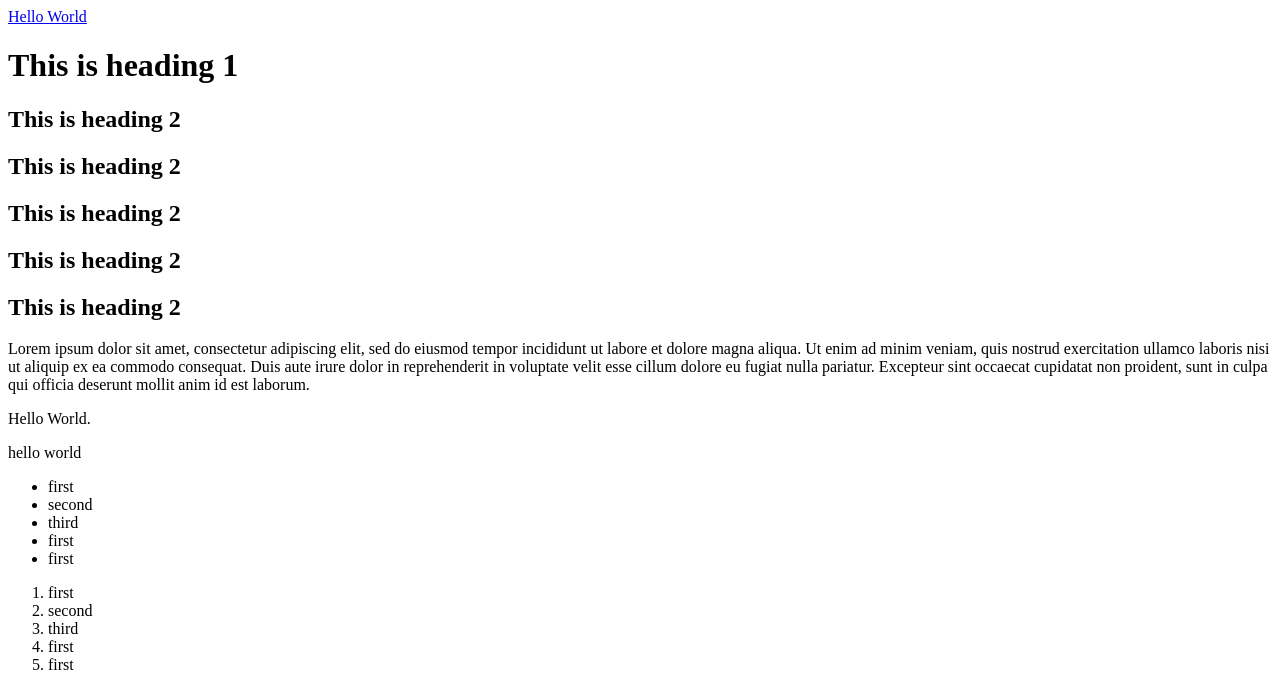
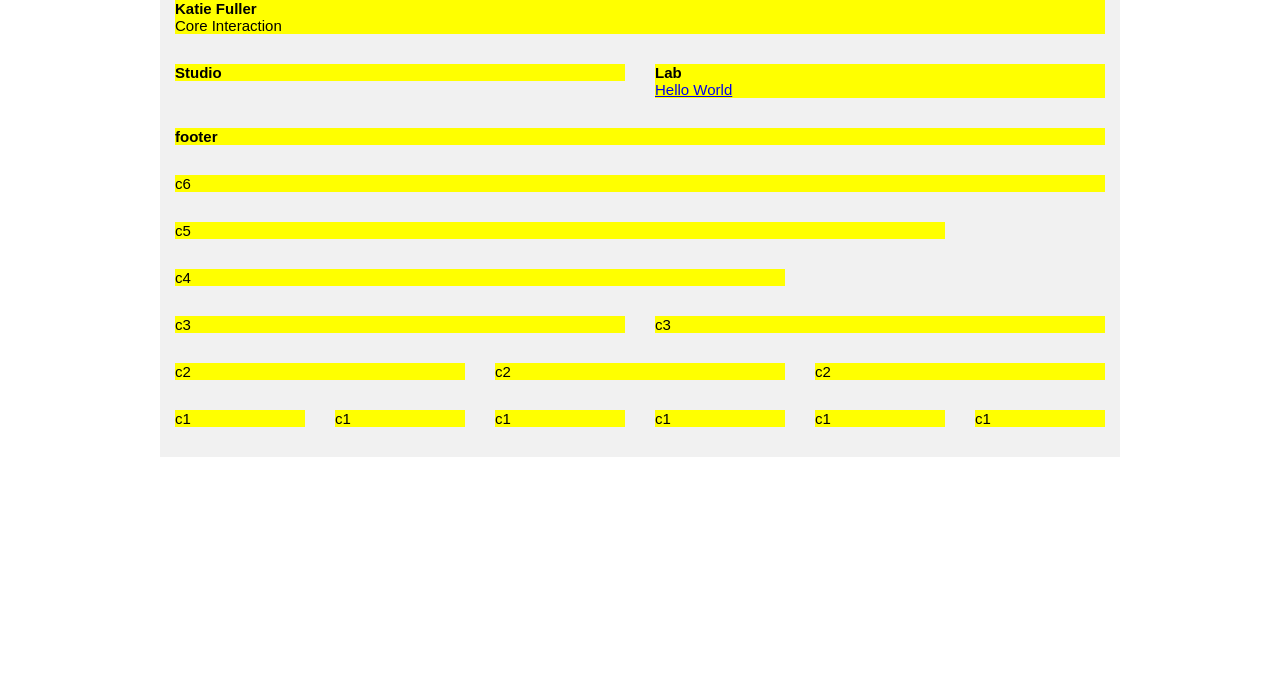
Before and after one commit to fullk232/fullk232.github.io, a plain HTML site: page index.html in a window 1280 px wide. Shown: the top 687 px of the page. Drawn offline with nearby package versions, Linux system fonts and the light colour scheme.

Commit message:
build grid for homepage

```diff
--- a/assets/css/styles.css
+++ b/assets/css/styles.css
@@ -0,0 +1,46 @@
+body {
+	margin: 0;
+	padding: 0;
+	font-size: 15px;
+	font-family: arial, helvetica, sans-serif;
+}
+
+div { vertical-align; }
+
+h1, h2, h3, h4, h5, h6 {
+	font-size: 15px;
+	margin: 0;
+}
+
+ul {
+	font-size: 15px;
+	margin: 0px;
+}
+
+
+.container{
+	width: 960px;
+	background: #f1f1f1;
+	font-size: 0px;
+	margin: 0 auto 0 auto;
+}
+
+.c {
+	background: #ff0;
+	margin: 0 15px 30px 15px;
+	font-size: 15px;
+	display: inline-block;
+	vertical-align: top;
+
+}
+
+.c6 { width: 930px; }
+.c5 { width: 770px; }
+.c4 { width: 610px; }
+.c3 { width: 450px; }
+.c2 { width: 290px; }
+.c1 { width: 130px; }
+
+.red{
+	color: #f00;
+}
--- a/index.html
+++ b/index.html
@@ -8,40 +8,39 @@
   </head>
 
   <body>
+    <div class="container">
+        <div class="c c6 header">
+            <h1>Katie Fuller</h1>
+            Core Interaction
+         </div>
+         <div class="c c3 section">
+            <h2>Studio</h2>
+        </div>
+        <div class="c c3 section">
+             <h2>Lab</h2>
     <a href="hello-world/index.html">Hello World</a>
-    <h1>This is heading 1</h1>
-    <h2>This is heading 2</h2>
-    <h2>This is heading 2</h2>
-    <h2>This is heading 2</h2>
-    <h2>This is heading 2</h2>
-    <h2>This is heading 2</h2>
+   </div>
+   <div class="c c6 footer">
+    <h3>footer</h3>
+   </div>
+    <div class="c c6">c6</div>
+    <div class="c c5">c5</div>
+    <div class="c c4">c4</div>
+    <div class="c c3">c3</div>
+    <div class="c c3">c3</div>
+    <div class="c c2">c2</div>
+    <div class="c c2">c2</div>
+    <div class="c c2">c2</div>
+    <div class="c c1">c1</div>
+    <div class="c c1">c1</div>
+    <div class="c c1">c1</div>
+    <div class="c c1">c1</div>
+    <div class="c c1">c1</div>
+    <div class="c c1">c1</div>
+    </div>
+</div>
+</div>
 
-    <p>Lorem ipsum dolor sit amet, consectetur adipiscing elit, sed do eiusmod tempor incididunt ut labore et dolore magna aliqua. Ut enim ad minim veniam, quis nostrud exercitation ullamco laboris nisi ut aliquip ex ea commodo consequat. Duis aute irure dolor in reprehenderit in voluptate velit esse cillum dolore eu fugiat nulla pariatur. Excepteur sint occaecat cupidatat non proident, sunt in culpa qui officia deserunt mollit anim id est laborum.</p>
-
-    <p>Hello World.</p>
-    <p>hello world</p>
-
-    <ul>
-        <li>first</li>
-        <li>second</li>
-        <li>third</li>
-        <li>first</li>
-        <li>first</li>
-    </ul>
-    <ol>
-        <li>first</li>
-        <li>second</li>
-        <li>third</li>
-        <li>first</li>
-        <li>first</li>
-    </ol>
-
-<img src="assets/img/pretty.jpg" />
-<a href="http://www.nytimes.com/">nytimes</a>
-
-<a href="http://www.nytimes.com/">
-  <img src="assets/img/pretty.jpg" />
-</a>
 
     <script src="assets/js/app.js"></script>
 
```
Also changed, not shown: crazyneighbors/index.html (added, +18 -0 lines), crazyneighbors/page2.html (added, +18 -0 lines), hello-world/v1/index.html (added, +16 -0 lines), hello-world/v1/page2.html (added, +15 -0 lines), crazyneighbors/assets/css/styles.css (added), crazyneighbors/assets/img/pretty.jpg (added), crazyneighbors/assets/js/app.js (added), hello-world/v1/assets/css/styles.css (added), hello-world/v1/assets/img/pretty.jpg (added), hello-world/v1/assets/js/app.js (added), 2 other files.
